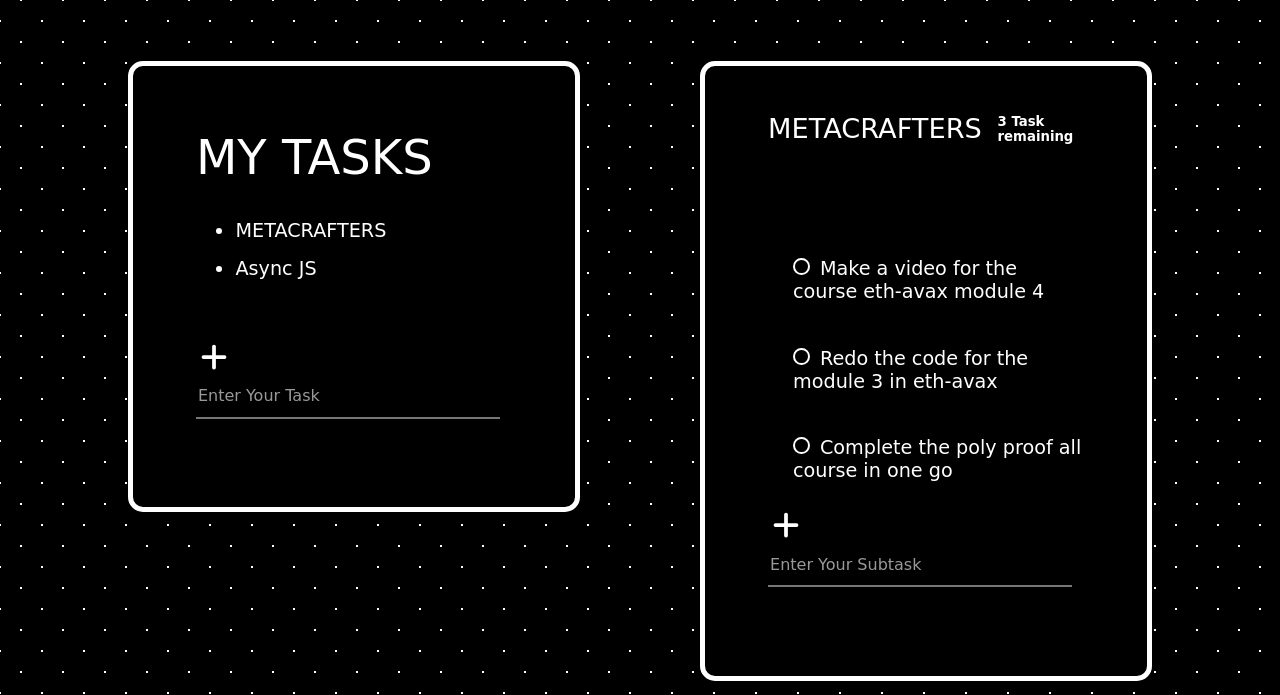
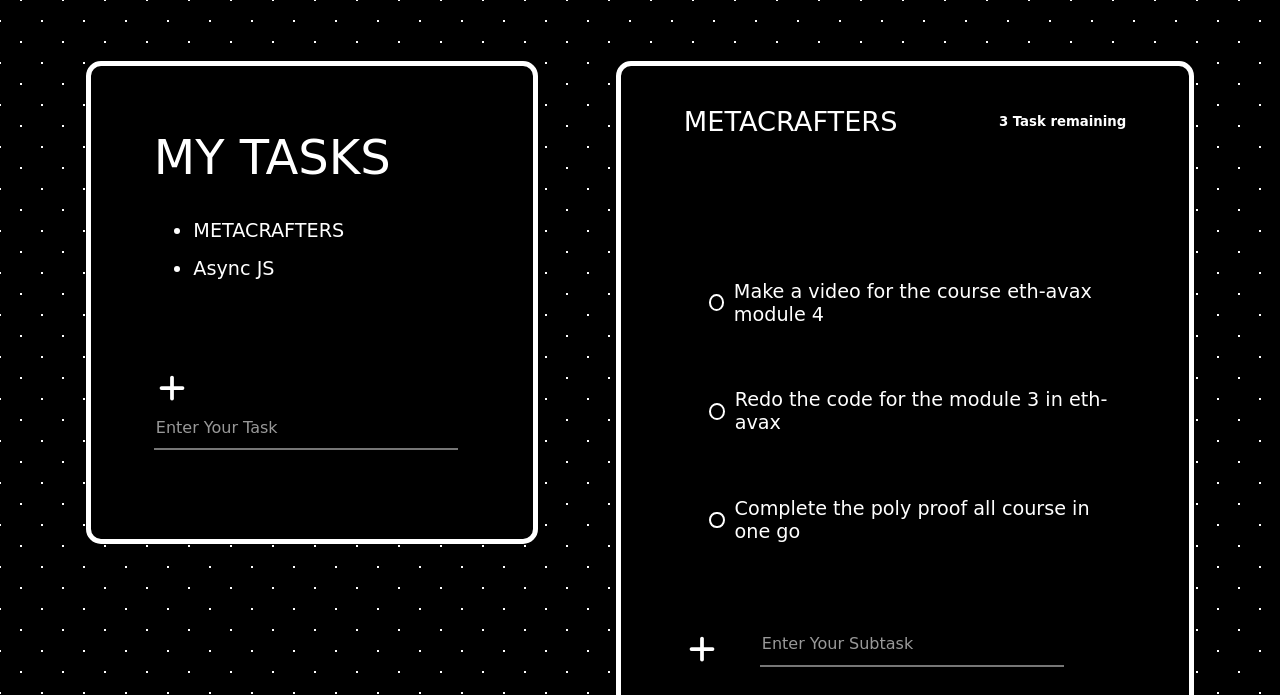
Before and after one commit to Ayush-kathayat/To-Do-LIST, a website built with Vite: page index.html in a window 1280 px wide. Shown: the part 105-800 px from the top of the page. Built offline with nearby package versions, Linux system fonts and the light colour scheme; a web font is replaced by a local one.

Commit message:
changed the size of mid-right section

```diff
--- a/index.html
+++ b/index.html
@@ -111,7 +111,7 @@
           <line x1="12" y1="5" x2="12" y2="19"></line>
           <line x1="5" y1="12" x2="19" y2="12"></line>
         </svg>
-        <input class="input" type="text" placeholder="Enter Your Subtask ">
+        <input class="input input-right" type="text" placeholder="Enter Your Subtask ">
       </div>
     </div>
   </div>
--- a/style.css
+++ b/style.css
@@ -83,14 +83,17 @@ body {
 
 .mid-left,
 .mid-right {
-  width: 25%;
+  width: 35%;
   background-color: #000000;
   border : solid 5px white;
   padding : 5%;
   border-radius : 15px;
 }
 
+
+
 .mid-left {
+  width : 25%;
   display: flex;
   flex-direction: column;
 }
@@ -169,8 +172,7 @@ body {
   display : flex;
   flex-wrap: wrap;
   align-items: flex-end;
-  justify-content: space-between;
-  margin-top : 8%;
+  margin-top : 18%;
   margin-bottom: 8%;
 }
 
@@ -186,7 +188,10 @@ body {
   color : white;
   transition: opacity 150ms ease-in-out;
   font-family: "Yatra One", cursive;
+}
 
+.input-right{
+  margin-left : 40px;
 }
 
 .input::placeholder {
@@ -269,6 +274,16 @@ li:hover{
   border-color : white;
 }
 
+label{
+  display: flex;
+  align-items: center;
+  align-content: center;
+}
+
+label > h{
+  margin-left: 5px;
+}
+
 .disclaimer{
   margin-top : 5%;
   display: flex;
```
